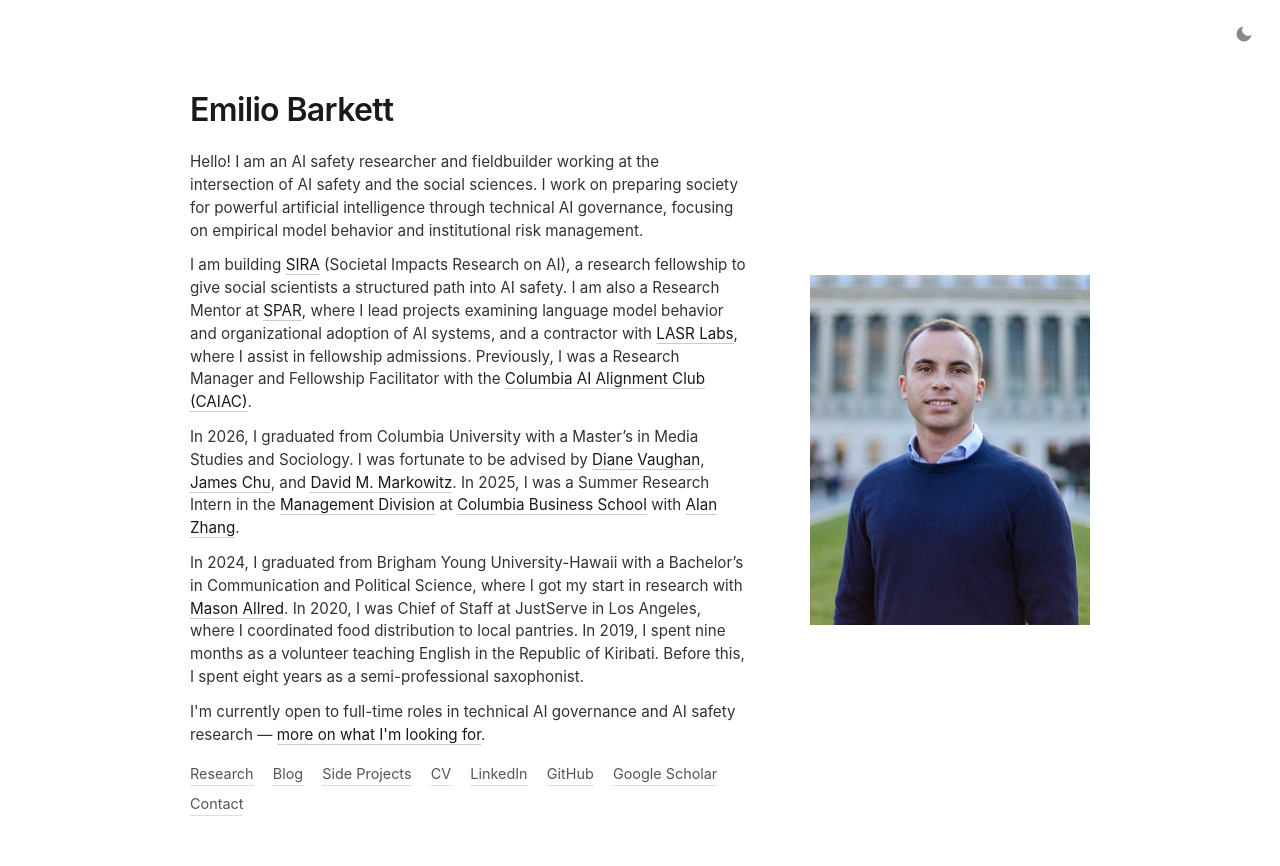
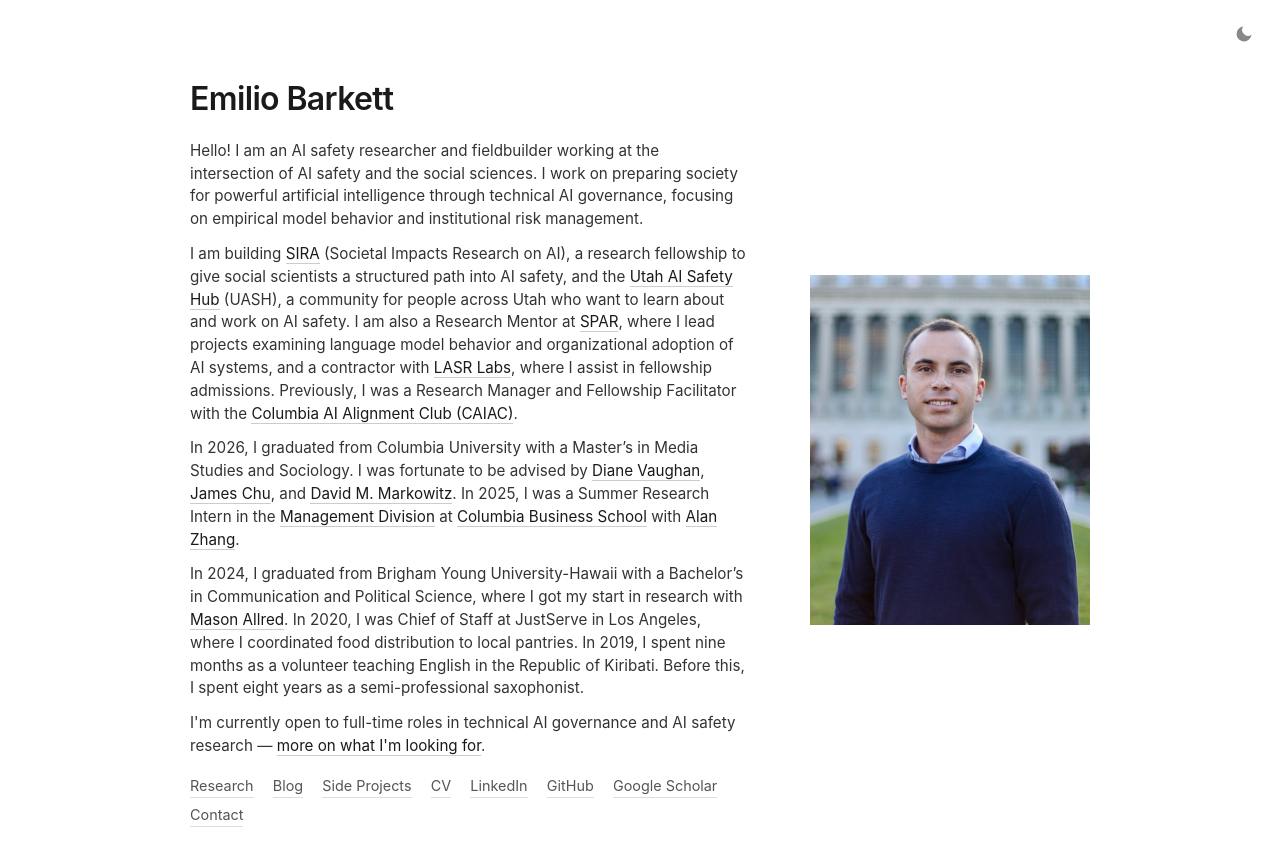
Before and after one commit to EmilioBarkett/emiliobarkett.github.io, a Jekyll site: the page built from index.html, in a window 1280 px wide and 900 px high. Shown: the top 866 px of the window. Built offline with Jekyll 4.4.1, drawn with Linux system fonts in a browser that asks for light colours.

Commit message:
Bio: add Utah AI Safety Hub alongside SIRA

```diff
--- a/index.html
+++ b/index.html
@@ -8,7 +8,7 @@
     <div class="details">
       <h1>Emilio Barkett</h1>
         <p>Hello! I am an AI safety researcher and fieldbuilder working at the intersection of AI safety and the social sciences. I work on preparing society for powerful artificial intelligence through technical AI governance, focusing on empirical model behavior and institutional risk management.</p>
-        <p>I am building <a href="https://sirafellowship.org/" target="_blank" rel="noopener">SIRA</a> (Societal Impacts Research on AI), a research fellowship to give social scientists a structured path into AI safety. I am also a Research Mentor at <a href="https://sparai.org/" target="_blank" rel="noopener">SPAR</a>, where I lead projects examining language model behavior and organizational adoption of AI systems, and a contractor with <a href="https://www.lasrlabs.org/" target="_blank" rel="noopener">LASR Labs</a>, where I assist in fellowship admissions. Previously, I was a Research Manager and Fellowship Facilitator with the <a href="https://www.cualignment.org/" target="_blank" rel="noopener">Columbia AI Alignment Club (CAIAC)</a>.</p>
+        <p>I am building <a href="https://sirafellowship.org/" target="_blank" rel="noopener">SIRA</a> (Societal Impacts Research on AI), a research fellowship to give social scientists a structured path into AI safety, and the <a href="https://utahaisafety.org/" target="_blank" rel="noopener">Utah AI Safety Hub</a> (UASH), a community for people across Utah who want to learn about and work on AI safety. I am also a Research Mentor at <a href="https://sparai.org/" target="_blank" rel="noopener">SPAR</a>, where I lead projects examining language model behavior and organizational adoption of AI systems, and a contractor with <a href="https://www.lasrlabs.org/" target="_blank" rel="noopener">LASR Labs</a>, where I assist in fellowship admissions. Previously, I was a Research Manager and Fellowship Facilitator with the <a href="https://www.cualignment.org/" target="_blank" rel="noopener">Columbia AI Alignment Club (CAIAC)</a>.</p>
         <p>In 2026, I graduated from Columbia University with a Master’s in Media Studies and Sociology. I was fortunate to be advised by <a href="https://sociology.columbia.edu/content/diane-vaughan" target="_blank" rel="noopener">Diane Vaughan</a>, <a href="https://jchu1225.github.io/" target="_blank" rel="noopener">James Chu</a>, and <a href="https://www.davidmarkowitz.org/" target="_blank" rel="noopener">David M. Markowitz</a>. In 2025, I was a Summer Research Intern in the <a href="https://business.columbia.edu/faculty/divisions/management/phd" target="_blank" rel="noopener">Management Division</a> at <a href="https://business.columbia.edu/" target="_blank" rel="noopener">Columbia Business School</a> with <a href="https://business.columbia.edu/faculty/people/alan-zhang" target="_blank" rel="noopener">Alan Zhang</a>.</p>
         <p>In 2024, I graduated from Brigham Young University-Hawaii with a Bachelor’s in Communication and Political Science, where I got my start in research with <a href="https://about.byuh.edu/directory/mason-allred" target="_blank" rel="noopener">Mason Allred</a>. In 2020, I was Chief of Staff at JustServe in Los Angeles, where I coordinated food distribution to local pantries. In 2019, I spent nine months as a volunteer teaching English in the Republic of Kiribati. Before this, I spent eight years as a semi-professional saxophonist.</p>
         <p>I'm currently open to full-time roles in technical AI governance and AI safety research — <a href="/opportunities.html">more on what I'm looking for</a>.</p>
```
